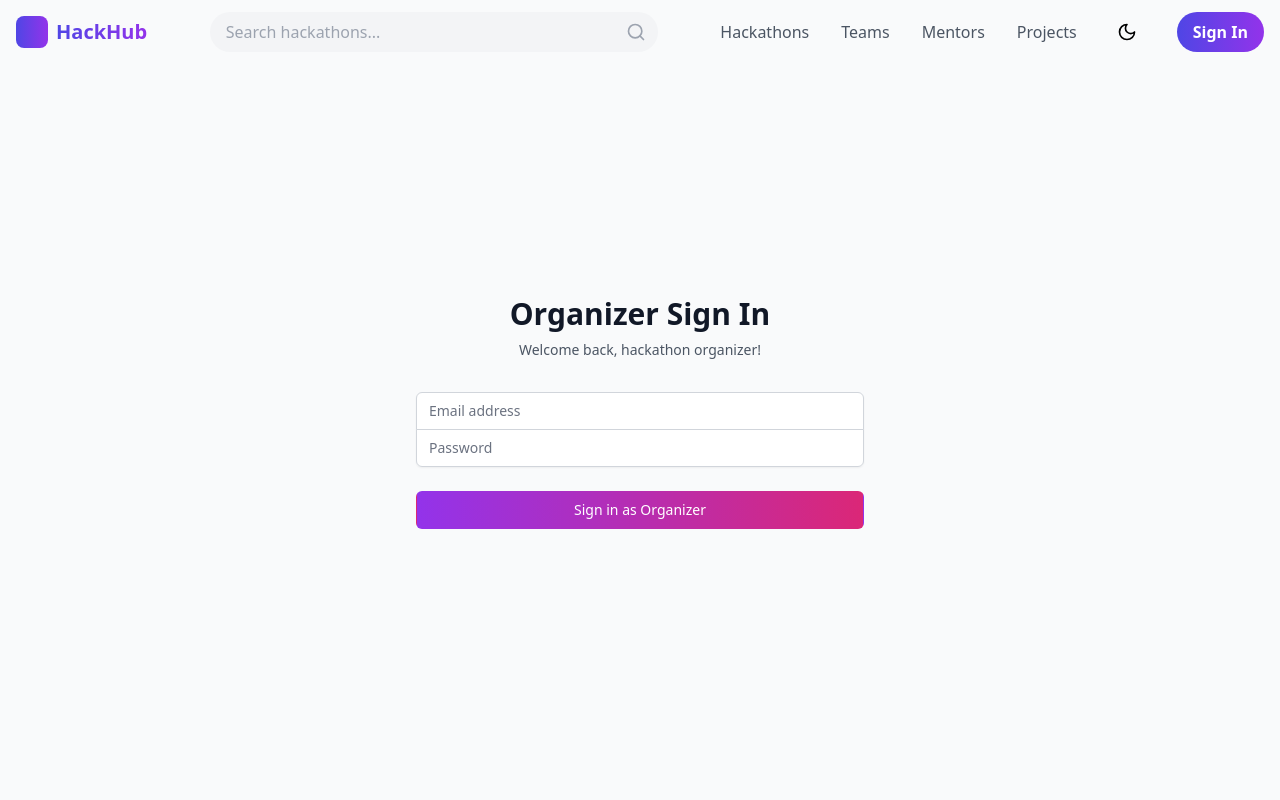
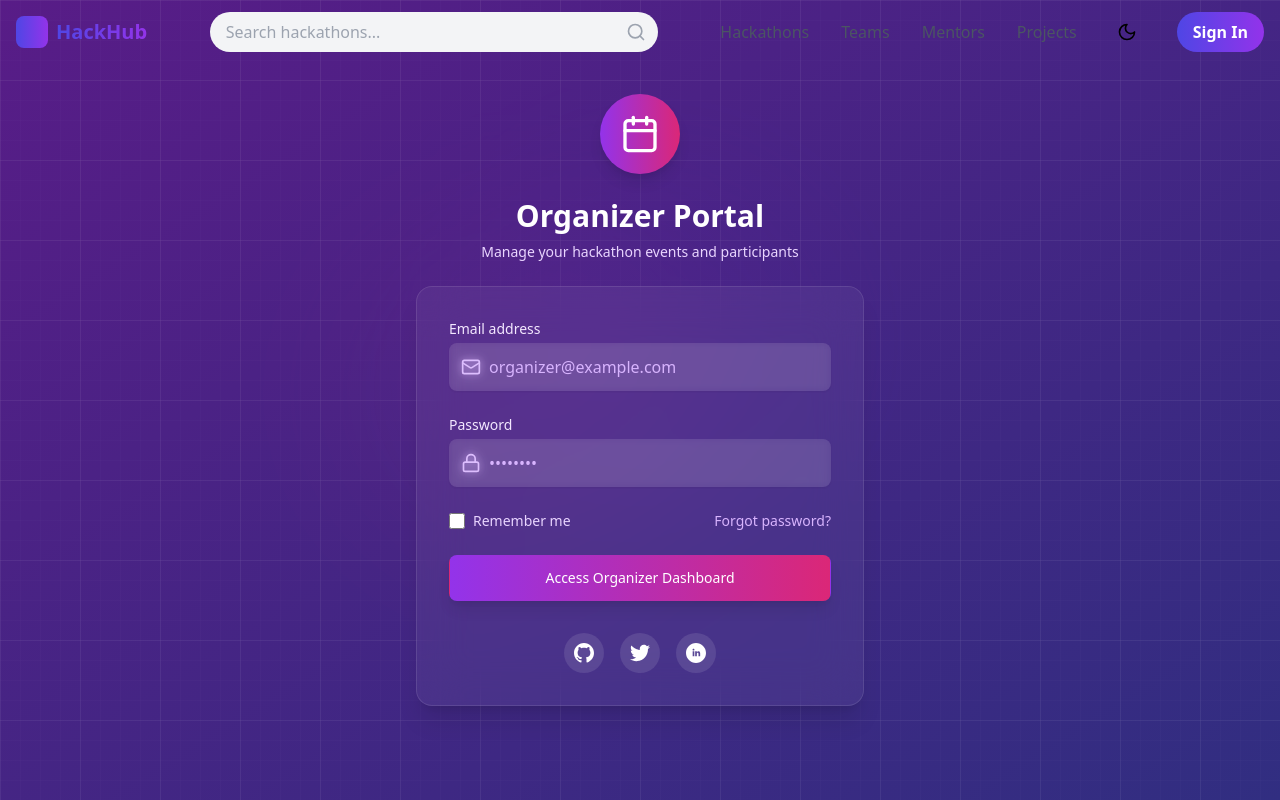
Before and after one commit to priyanshu2119/BWI-final, a React (Vite) app: page /organizer/login in a window 1280 px wide. Built offline with nearby package versions, Linux system fonts and the light colour scheme.

Commit message:
organizer login done

```diff
--- a/src/pages/auth/OrganizerLogin.tsx
+++ b/src/pages/auth/OrganizerLogin.tsx
@@ -2,16 +2,26 @@ import React, { useState } from 'react';
 import { useNavigate } from 'react-router-dom';
 import { motion } from 'framer-motion';
 import { useAuthStore } from '../../store/authStore';
+import { Calendar, Lock, Mail, AlertCircle } from 'lucide-react';
 
 const OrganizerLogin = () => {
   const [email, setEmail] = useState('');
   const [password, setPassword] = useState('');
+  const [isLoading, setIsLoading] = useState(false);
+  const [error, setError] = useState('');
   const navigate = useNavigate();
   const login = useAuthStore((state) => state.login);
 
-  const handleSubmit = (e: React.FormEvent) => {
+  const handleSubmit = async (e: React.FormEvent) => {
     e.preventDefault();
-    // In a real app, you would validate credentials with a backend
+    setError('');
+    setIsLoading(true);
+
+    try {
+      // Simulate API request
+      await new Promise(resolve => setTimeout(resolve, 800));
+
+      // In a real app, validate with backend
       login({
         id: '2',
         email,
@@ -19,70 +29,194 @@ const OrganizerLogin = () => {
         name: 'Jane Smith',
       });
       navigate('/dashboard/organizer');
+    } catch (err) {
+      setError('Invalid credentials. Please try again.');
+    } finally {
+      setIsLoading(false);
+    }
   };
 
   return (
-    <div className="min-h-screen flex items-center justify-center bg-gray-50 py-12 px-4 sm:px-6 lg:px-8">
+    <div className="min-h-screen flex items-center justify-center bg-gradient-to-br from-purple-900 to-indigo-900 py-12 px-4 sm:px-6 lg:px-8 relative overflow-hidden">
+      {/* Abstract background shapes */}
+      <div className="absolute inset-0 overflow-hidden opacity-20">
+        <svg xmlns="http://www.w3.org/2000/svg" className="absolute top-0 left-0 w-full h-full">
+          <defs>
+            <pattern id="smallGrid" width="20" height="20" patternUnits="userSpaceOnUse">
+              <path d="M 20 0 L 0 0 0 20" fill="none" stroke="rgba(255,255,255,0.3)" strokeWidth="0.5"/>
+            </pattern>
+            <pattern id="grid" width="80" height="80" patternUnits="userSpaceOnUse">
+              <rect width="80" height="80" fill="url(#smallGrid)"/>
+              <path d="M 80 0 L 0 0 0 80" fill="none" stroke="rgba(255,255,255,0.5)" strokeWidth="1"/>
+            </pattern>
+          </defs>
+          <rect width="100%" height="100%" fill="url(#grid)" />
+        </svg>
+        <div className="absolute top-1/4 left-1/4 w-96 h-96 bg-pink-500 rounded-full filter blur-3xl opacity-20"></div>
+        <div className="absolute bottom-1/3 right-1/3 w-96 h-96 bg-purple-600 rounded-full filter blur-3xl opacity-20"></div>
+      </div>
+
       <motion.div
         initial={{ opacity: 0, y: 20 }}
         animate={{ opacity: 1, y: 0 }}
-        className="max-w-md w-full space-y-8"
+        transition={{ duration: 0.5 }}
+        className="max-w-md w-full space-y-6 relative z-10"
       >
-        <div>
-          <h2 className="mt-6 text-center text-3xl font-extrabold text-gray-900">
-            Organizer Sign In
-          </h2>
-          <p className="mt-2 text-center text-sm text-gray-600">
-            Welcome back, hackathon organizer!
+        <div className="text-center">
+          <motion.div
+            initial={{ scale: 0.8, opacity: 0 }}
+            animate={{ scale: 1, opacity: 1 }}
+            transition={{ delay: 0.3, type: "spring" }}
+            className="mx-auto h-20 w-20 rounded-full bg-gradient-to-r from-purple-600 to-pink-600 flex items-center justify-center shadow-lg"
+          >
+            <Calendar className="h-10 w-10 text-white" />
+          </motion.div>
+
+          <motion.h2
+            initial={{ opacity: 0 }}
+            animate={{ opacity: 1 }}
+            transition={{ delay: 0.4 }}
+            className="mt-6 text-center text-3xl font-extrabold text-white"
+          >
+            Organizer Portal
+          </motion.h2>
+          <p className="mt-2 text-center text-sm text-purple-200">
+            Manage your hackathon events and participants
           </p>
         </div>
-        <form className="mt-8 space-y-6" onSubmit={handleSubmit}>
-          <div className="rounded-md shadow-sm -space-y-px">
-            <div>
-              <label htmlFor="email-address" className="sr-only">
+
+        <motion.div
+          initial={{ opacity: 0, y: 20 }}
+          animate={{ opacity: 1, y: 0 }}
+          transition={{ delay: 0.5 }}
+          className="mt-6 bg-white backdrop-blur-xl bg-opacity-5 rounded-2xl p-8 shadow-xl border border-white border-opacity-10"
+        >
+          {error && (
+            <motion.div
+              initial={{ opacity: 0, height: 0 }}
+              animate={{ opacity: 1, height: 'auto' }}
+              className="bg-pink-500 bg-opacity-20 border border-pink-500 border-opacity-40 rounded-lg p-3 mb-4 flex items-center text-white"
+            >
+              <AlertCircle className="h-5 w-5 mr-2 flex-shrink-0" />
+              <p className="text-sm">{error}</p>
+            </motion.div>
+          )}
+
+          <form className="space-y-6" onSubmit={handleSubmit}>
+            <div className="space-y-1">
+              <label htmlFor="email-address" className="block text-sm font-medium text-purple-100">
                 Email address
               </label>
+              <div className="relative">
+                <div className="absolute inset-y-0 left-0 pl-3 flex items-center pointer-events-none">
+                  <Mail className="h-5 w-5 text-purple-300" />
+                </div>
                 <input
                   id="email-address"
                   name="email"
                   type="email"
                   autoComplete="email"
                   required
-                className="appearance-none rounded-none relative block w-full px-3 py-2 border border-gray-300 placeholder-gray-500 text-gray-900 rounded-t-md focus:outline-none focus:ring-indigo-500 focus:border-indigo-500 focus:z-10 sm:text-sm"
-                placeholder="Email address"
+                  className="appearance-none block w-full pl-10 pr-3 py-3 border-0 rounded-lg bg-white bg-opacity-10 backdrop-blur-sm placeholder-purple-300 text-white shadow-sm focus:outline-none focus:ring-2 focus:ring-purple-500 transition-all duration-150"
+                  placeholder="organizer@example.com"
                   value={email}
                   onChange={(e) => setEmail(e.target.value)}
                 />
               </div>
-            <div>
-              <label htmlFor="password" className="sr-only">
+            </div>
+
+            <div className="space-y-1">
+              <label htmlFor="password" className="block text-sm font-medium text-purple-100">
                 Password
               </label>
+              <div className="relative">
+                <div className="absolute inset-y-0 left-0 pl-3 flex items-center pointer-events-none">
+                  <Lock className="h-5 w-5 text-purple-300" />
+                </div>
                 <input
                   id="password"
                   name="password"
                   type="password"
                   autoComplete="current-password"
                   required
-                className="appearance-none rounded-none relative block w-full px-3 py-2 border border-gray-300 placeholder-gray-500 text-gray-900 rounded-b-md focus:outline-none focus:ring-indigo-500 focus:border-indigo-500 focus:z-10 sm:text-sm"
-                placeholder="Password"
+                  className="appearance-none block w-full pl-10 pr-3 py-3 border-0 rounded-lg bg-white bg-opacity-10 backdrop-blur-sm placeholder-purple-300 text-white shadow-sm focus:outline-none focus:ring-2 focus:ring-purple-500 transition-all duration-150"
+                  placeholder="••••••••"
                   value={password}
                   onChange={(e) => setPassword(e.target.value)}
                 />
               </div>
             </div>
 
+            <div className="flex items-center justify-between">
+              <div className="flex items-center">
+                <input
+                  id="remember-me"
+                  name="remember-me"
+                  type="checkbox"
+                  className="h-4 w-4 accent-purple-600 bg-white bg-opacity-10 border-gray-300 rounded"
+                />
+                <label htmlFor="remember-me" className="ml-2 block text-sm text-purple-200">
+                  Remember me
+                </label>
+              </div>
+
+              <div className="text-sm">
+                <a href="#" className="font-medium text-purple-300 hover:text-purple-200 transition-colors">
+                  Forgot password?
+                </a>
+              </div>
+            </div>
+
             <div>
               <motion.button
-              whileHover={{ scale: 1.02 }}
+                whileHover={{ scale: 1.02, boxShadow: "0 10px 25px -5px rgba(126, 34, 206, 0.5)" }}
                 whileTap={{ scale: 0.98 }}
                 type="submit"
-              className="group relative w-full flex justify-center py-2 px-4 border border-transparent text-sm font-medium rounded-md text-white bg-gradient-to-r from-purple-600 to-pink-600 hover:from-purple-700 hover:to-pink-700 focus:outline-none focus:ring-2 focus:ring-offset-2 focus:ring-purple-500"
+                disabled={isLoading}
+                className={`group relative w-full flex justify-center py-3 px-4 border border-transparent text-sm font-medium rounded-lg text-white bg-gradient-to-r from-purple-600 to-pink-600 hover:from-purple-700 hover:to-pink-700 focus:outline-none focus:ring-2 focus:ring-offset-2 focus:ring-purple-500 shadow-lg ${isLoading ? 'opacity-80 cursor-not-allowed' : ''}`}
               >
-              Sign in as Organizer
+                {isLoading ? (
+                  <svg className="animate-spin h-5 w-5 text-white" xmlns="http://www.w3.org/2000/svg" fill="none" viewBox="0 0 24 24">
+                    <circle className="opacity-25" cx="12" cy="12" r="10" stroke="currentColor" strokeWidth="4"></circle>
+                    <path className="opacity-75" fill="currentColor" d="M4 12a8 8 0 018-8V0C5.373 0 0 5.373 0 12h4zm2 5.291A7.962 7.962 0 014 12H0c0 3.042 1.135 5.824 3 7.938l3-2.647z"></path>
+                  </svg>
+                ) : (
+                  "Access Organizer Dashboard"
+                )}
               </motion.button>
             </div>
           </form>
+
+          <div className="mt-8 flex justify-center space-x-4">
+            <motion.a
+              href="#"
+              whileHover={{ scale: 1.1 }}
+              className="w-10 h-10 flex items-center justify-center rounded-full bg-white bg-opacity-10 transition-all hover:bg-opacity-20"
+            >
+              <svg className="w-5 h-5 text-white" viewBox="0 0 24 24" fill="currentColor">
+                <path d="M12 0c-6.626 0-12 5.373-12 12 0 5.302 3.438 9.8 8.207 11.387.599.111.793-.261.793-.577v-2.234c-3.338.726-4.033-1.416-4.033-1.416-.546-1.387-1.333-1.756-1.333-1.756-1.089-.745.083-.729.083-.729 1.205.084 1.839 1.237 1.839 1.237 1.07 1.834 2.807 1.304 3.492.997.107-.775.418-1.305.762-1.604-2.665-.305-5.467-1.334-5.467-5.931 0-1.311.469-2.381 1.236-3.221-.124-.303-.535-1.524.117-3.176 0 0 1.008-.322 3.301 1.23.957-.266 1.983-.399 3.003-.404 1.02.005 2.047.138 3.006.404 2.291-1.552 3.297-1.23 3.297-1.23.653 1.653.242 2.874.118 3.176.77.84 1.235 1.911 1.235 3.221 0 4.609-2.807 5.624-5.479 5.921.43.372.823 1.102.823 2.222v3.293c0 .319.192.694.801.576 4.765-1.589 8.199-6.086 8.199-11.386 0-6.627-5.373-12-12-12z"/>
+              </svg>
+            </motion.a>
+            <motion.a
+              href="#"
+              whileHover={{ scale: 1.1 }}
+              className="w-10 h-10 flex items-center justify-center rounded-full bg-white bg-opacity-10 transition-all hover:bg-opacity-20"
+            >
+              <svg className="w-5 h-5 text-white" viewBox="0 0 24 24" fill="currentColor">
+                <path d="M24 4.557c-.883.392-1.832.656-2.828.775 1.017-.609 1.798-1.574 2.165-2.724-.951.564-2.005.974-3.127 1.195-.897-.957-2.178-1.555-3.594-1.555-3.179 0-5.515 2.966-4.797 6.045-4.091-.205-7.719-2.165-10.148-5.144-1.29 2.213-.669 5.108 1.523 6.574-.806-.026-1.566-.247-2.229-.616-.054 2.281 1.581 4.415 3.949 4.89-.693.188-1.452.232-2.224.084.626 1.956 2.444 3.379 4.6 3.419-2.07 1.623-4.678 2.348-7.29 2.04 2.179 1.397 4.768 2.212 7.548 2.212 9.142 0 14.307-7.721 13.995-14.646.962-.695 1.797-1.562 2.457-2.549z"/>
+              </svg>
+            </motion.a>
+            <motion.a
+              href="#"
+              whileHover={{ scale: 1.1 }}
+              className="w-10 h-10 flex items-center justify-center rounded-full bg-white bg-opacity-10 transition-all hover:bg-opacity-20"
+            >
+              <svg className="w-5 h-5 text-white" viewBox="0 0 24 24" fill="currentColor">
+                <path d="M12 0c-6.627 0-12 5.373-12 12s5.373 12 12 12 12-5.373 12-12-5.373-12-12-12zm-2 16h-2v-6h2v6zm-1-6.891c-.607 0-1.1-.496-1.1-1.109 0-.612.492-1.109 1.1-1.109s1.1.497 1.1 1.109c0 .613-.493 1.109-1.1 1.109zm8 6.891h-1.998v-2.861c0-1.881-2.002-1.722-2.002 0v2.861h-2v-6h2v1.093c.872-1.616 4-1.736 4 1.548v3.359z"/>
+              </svg>
+            </motion.a>
+          </div>
+        </motion.div>
       </motion.div>
     </div>
   );
```
Lines whose indentation alone changed are shown as unchanged.
